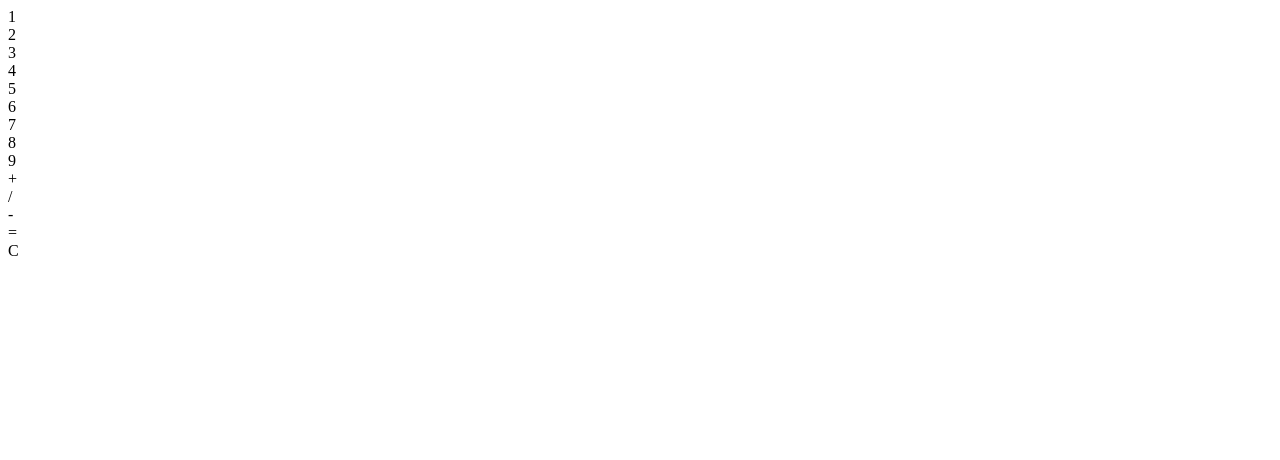
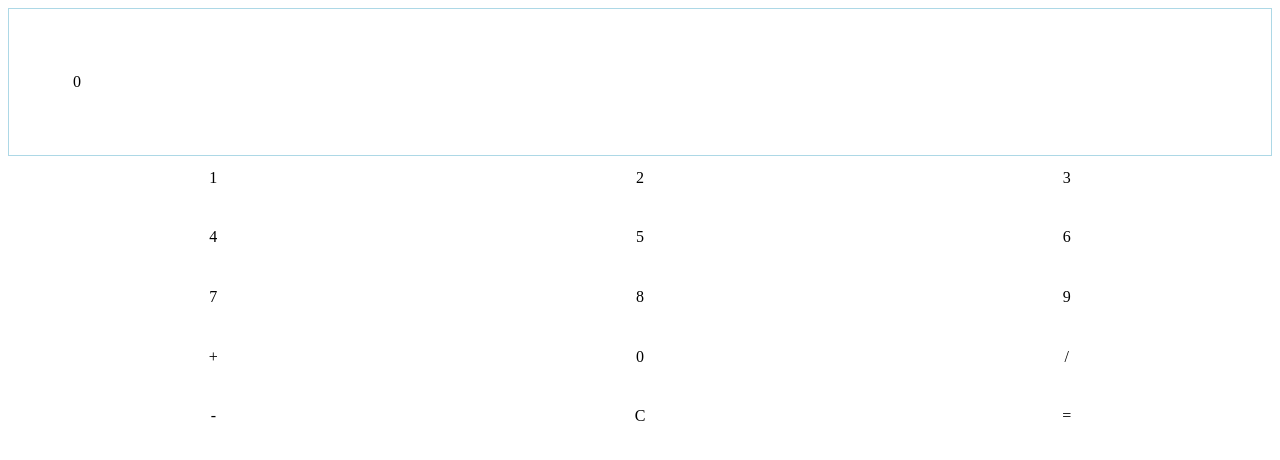
Before and after one commit to Kalem8/calculator, a plain HTML site: page index.html in a window 1280 px wide. Drawn offline with Linux system fonts and the light colour scheme.

Commit message:
Ajout des nombre dans un tableau lorsque l'utilisateur click

```diff
--- a/index.html
+++ b/index.html
@@ -4,29 +4,32 @@
 <head>
     <meta charset="UTF-8">
     <meta name="viewport" content="width=device-width, initial-scale=1.0">
+    <link rel="stylesheet" href="stylesheet.css">
     <title>Calculatrice</title>
 </head>
 
 <body>
     <div class="calculator">
-        <div class="displayer"></div>
+        <div class="displayer">0</div>
         <div class="buttons ">
-            <div class="button">1</div>
-            <div class="button">2</div>
-            <div class="button">3</div>
-            <div class="button">4</div>
-            <div class="button">5</div>
-            <div class="button">6</div>
-            <div class="button">7</div>
-            <div class="button">8</div>
-            <div class="button">9</div>
-            <div class="operateur button">+</div>
-            <div class="operateur button">/</div>
-            <div class="operateur button">-</div>
-            <div class="operateur button">=</div>
-            <div class="operateur button">C</div>
+            <div class="button number one">1</div>
+            <div class="button number two">2</div>
+            <div class="button number three">3</div>
+            <div class="button number four">4</div>
+            <div class="button number five">5</div>
+            <div class="button number six">6</div>
+            <div class="button number seven">7</div>
+            <div class="button number eight">8</div>
+            <div class="button number nine">9</div>
+            <div class="operator button plus">+</div>
+            <div class="button number zero">0</div>
+            <div class="operator button divide">/</div>
+            <div class="operator button minus">-</div>
+            <div class="operator button clear">C</div>
+            <div class="operator button egal">=</div>
         </div>
     </div>
+    <script src="script.js"></script>
 </body>
 
 </html>
--- a/script.js
+++ b/script.js
@@ -0,0 +1,15 @@
+//Actions de l'utilisateur
+document.querySelectorAll('.number').forEach(element => {
+    element.addEventListener('click', (event) => {
+        // Actions à effectuer lors du clic
+        choosenNumbers.push(event.target.innerText);
+        console.log('choosenNumbers: ', choosenNumbers);
+    });
+});
+
+//Bases de données
+let choosenNumbers = [];
+
+//Algorithme
+
+//Visuel
--- a/stylesheet.css
+++ b/stylesheet.css
@@ -0,0 +1,23 @@
+.displayer {
+    border: lightblue solid 1px;
+    padding: 4rem;
+}
+.buttons {
+    display: grid;
+    grid-template-rows: repeat(3, 1fr);
+    grid-template-columns: repeat(3, 1fr);
+    gap: 1rem;
+    text-align: center;
+}
+.button {
+    padding: 0.8rem;
+    cursor: pointer;
+}
+.button:hover {
+    background-color: lightblue;
+}
+.button:active {
+    border: lightblue 1px solid;
+    padding: 0.7rem;
+    background-color: white;
+}
```
